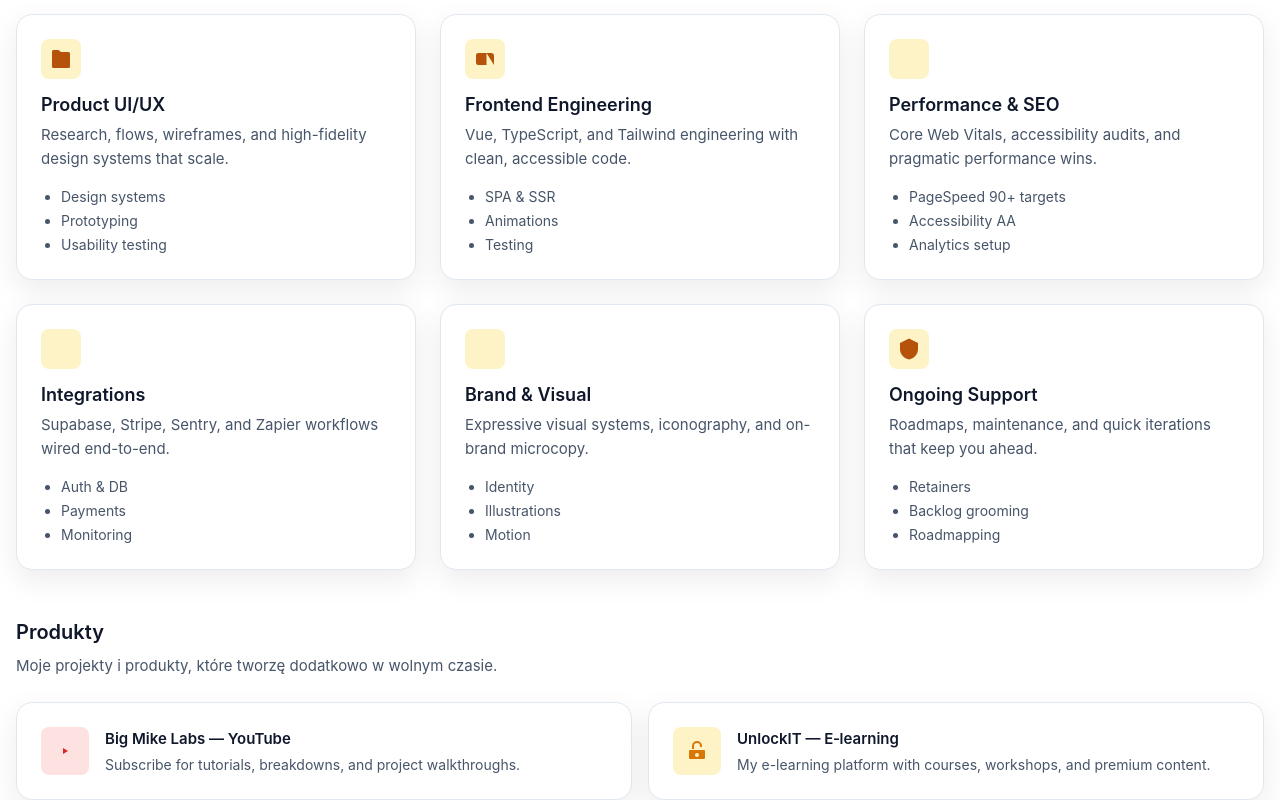
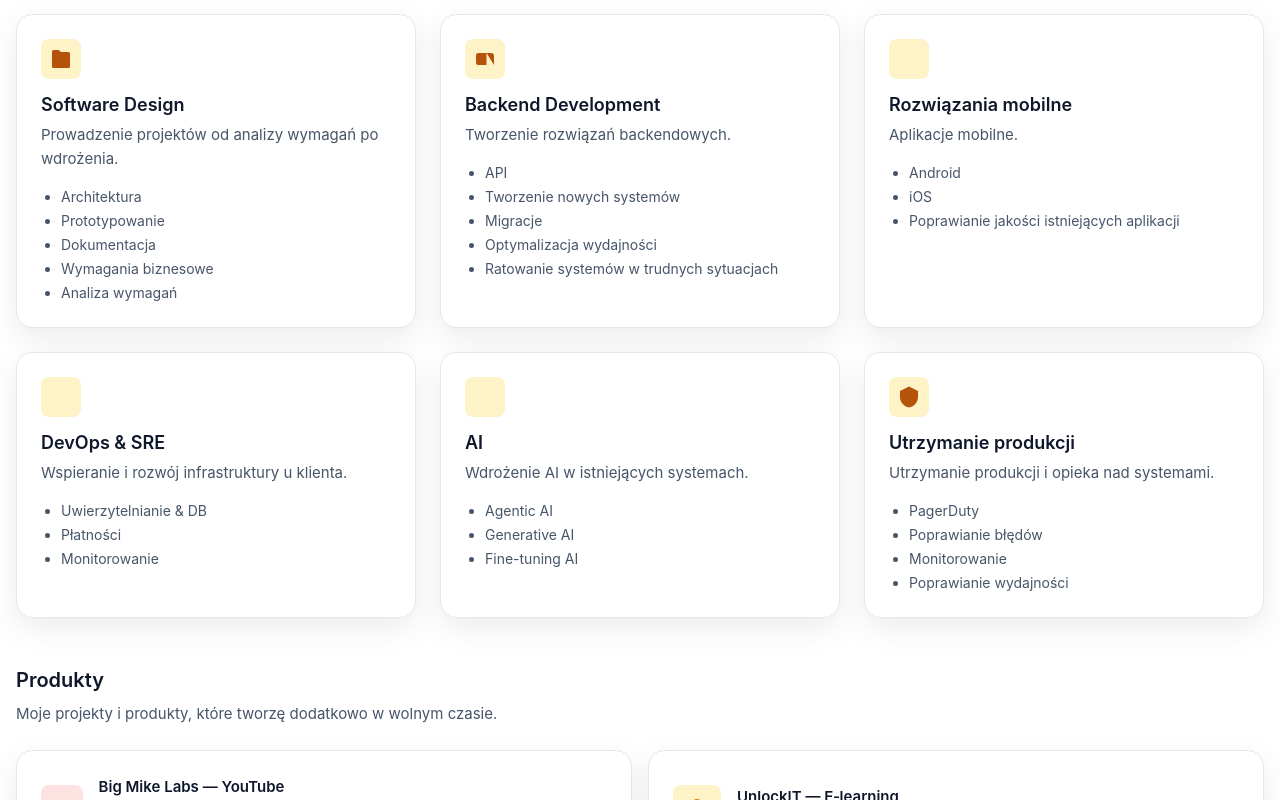
Before and after one commit to bigmikesolutions/webpage, a Vue app: page / in a window 1280 px wide. Shown: the part 920-1720 px from the top of the page. Built offline with nearby package versions, Linux system fonts and the light colour scheme.

Commit message:
pl translations

```diff
--- a/src/i18n/locales/en.json
+++ b/src/i18n/locales/en.json
@@ -30,13 +30,47 @@
   },
   "services": {
     "title": "Services",
-    "description": "Full-service product design and modern frontend engineering."
+    "description": "Full-service product design and modern frontend engineering.",
+    "items": [
+      {
+        "title": "Product UI/UX",
+        "description": "Research, flows, wireframes, and high-fidelity design systems that scale.",
+        "features": ["Design systems", "Prototyping", "Usability testing"]
+      },
+      {
+        "title": "Frontend Engineering",
+        "description": "Vue, TypeScript, and Tailwind engineering with clean, accessible code.",
+        "features": ["SPA & SSR", "Animations", "Testing"]
+      },
+      {
+        "title": "Performance & SEO",
+        "description": "Core Web Vitals, accessibility audits, and pragmatic performance wins.",
+        "features": ["PageSpeed 90+ targets", "Accessibility AA", "Analytics setup"]
+      },
+      {
+        "title": "Integrations",
+        "description": "Supabase, Stripe, Sentry, and Zapier workflows wired end-to-end.",
+        "features": ["Auth & DB", "Payments", "Monitoring"]
+      },
+      {
+        "title": "Brand & Visual",
+        "description": "Expressive visual systems, iconography, and on-brand microcopy.",
+        "features": ["Identity", "Illustrations", "Motion"]
+      },
+      {
+        "title": "Ongoing Support",
+        "description": "Roadmaps, maintenance, and quick iterations that keep you ahead.",
+        "features": ["Retainers", "Backlog grooming", "Roadmapping"]
+      }
+    ]
   },
   "products": {
     "title": "Products",
     "description": "Places where I share content and teach.",
     "youtube_title": "Big Mike Labs — YouTube",
-    "unlock_title": "UnlockIT — E‑learning"
+    "youtube_description": "Subscribe for tutorials, breakdowns, and project walkthroughs.",
+    "unlock_title": "UnlockIT — E‑learning",
+    "unlock_description": "My e-learning platform with courses, workshops, and premium content."
   },
   "cta": {
     "title": "Have a project? Let's make it shine.",
--- a/src/i18n/locales/pl.json
+++ b/src/i18n/locales/pl.json
@@ -30,13 +30,47 @@
   },
   "services": {
     "title": "Usługi",
-    "description": "Kompleksowe projektowanie i wdrożenie systemów."
+    "description": "Kompleksowe projektowanie i wdrożenie systemów.",
+    "items": [
+      {
+        "title": "Software Design",
+        "description": "Prowadzenie projektów od analizy wymagań po wdrożenia.",
+        "features": ["Architektura", "Prototypowanie", "Dokumentacja", "Wymagania biznesowe", "Analiza wymagań"]
+      },
+      {
+        "title": "Backend Development",
+        "description": "Tworzenie rozwiązań backendowych.",
+        "features": ["API", "Tworzenie nowych systemów", "Migracje", "Optymalizacja wydajności", "Ratowanie systemów w trudnych sytuacjach"]
+      },
+      {
+        "title": "Rozwiązania mobilne",
+        "description": "Aplikacje mobilne.",
+        "features": ["Android", "iOS", "Poprawianie jakości istniejących aplikacji"]
+      },
+      {
+        "title": "DevOps & SRE",
+        "description": "Wspieranie i rozwój infrastruktury u klienta.",
+        "features": ["Uwierzytelnianie & DB", "Płatności", "Monitorowanie"]
+      },
+      {
+        "title": "AI",
+        "description": "Wdrożenie AI w istniejących systemach.",
+        "features": ["Agentic AI", "Generative AI", "Fine-tuning AI"]
+      },
+      {
+        "title": "Utrzymanie produkcji",
+        "description": "Utrzymanie produkcji i opieka nad systemami.",
+        "features": ["PagerDuty", "Poprawianie błędów", "Monitorowanie", "Poprawianie wydajności"]
+      }
+    ]
   },
   "products": {
     "title": "Produkty",
     "description": "Moje projekty i produkty, które tworzę dodatkowo w wolnym czasie.",
     "youtube_title": "Big Mike Labs — YouTube",
-    "unlock_title": "UnlockIT — E‑learning"
+    "youtube_description": "Pragmatycznie o technologii, AI, programowaniu i innych ciekawostkach ze świata nauki.",
+    "unlock_title": "UnlockIT — E‑learning",
+    "unlock_description": "Platforma e-learningowa ze szkoleniami."
   },
   "cta": {
     "title": "Jestem zainteresowany współpracą? Napisz!",
--- a/src/pages/Home.vue
+++ b/src/pages/Home.vue
@@ -85,9 +85,10 @@
         }}</RouterLink>
       </div>
       <div class="mt-8 grid gap-6 sm:grid-cols-2 lg:grid-cols-3">
-        <article class="card">
+        <article v-for="(service, index) in services" :key="index" class="card">
           <div class="card-icon">
             <svg
+              v-if="index === 0"
               xmlns="http://www.w3.org/2000/svg"
               viewBox="0 0 24 24"
               fill="currentColor"
@@ -97,18 +98,8 @@
                 d="M3 4.5A1.5 1.5 0 0 1 4.5 3h4.757a1.5 1.5 0 0 1 1.06.44l1.243 1.243c.28.28.662.439 1.06.439H19.5A1.5 1.5 0 0 1 21 6.622v12.878A1.5 1.5 0 0 1 19.5 21h-15A1.5 1.5 0 0 1 3 19.5z"
               />
             </svg>
-          </div>
-          <h3>Product UI/UX</h3>
-          <p>Research, flows, wireframes, and high-fidelity design systems that scale.</p>
-          <ul class="feature-list">
-            <li>Design systems</li>
-            <li>Prototyping</li>
-            <li>Usability testing</li>
-          </ul>
-        </article>
-        <article class="card">
-          <div class="card-icon">
             <svg
+              v-else-if="index === 1"
               xmlns="http://www.w3.org/2000/svg"
               viewBox="0 0 24 24"
               fill="currentColor"
@@ -118,18 +109,8 @@
                 d="M13.5 6H5.25A2.25 2.25 0 0 0 3 8.25v7.5A2.25 2.25 0 0 0 5.25 18h8.25m0-12H18a3 3 0 0 1 3 3v9m-7.5-12v12m0 0H5.25"
               />
             </svg>
-          </div>
-          <h3>Frontend Engineering</h3>
-          <p>Vue, TypeScript, and Tailwind engineering with clean, accessible code.</p>
-          <ul class="feature-list">
-            <li>SPA & SSR</li>
-            <li>Animations</li>
-            <li>Testing</li>
-          </ul>
-        </article>
-        <article class="card">
-          <div class="card-icon">
             <svg
+              v-else-if="index === 2"
               xmlns="http://www.w3.org/2000/svg"
               viewBox="0 0 24 24"
               fill="currentColor"
@@ -137,18 +118,8 @@
             >
               <path d="M4.5 6.75h15m-15 3.75h15m-15 3.75h15M4.5 18h15" />
             </svg>
-          </div>
-          <h3>Performance & SEO</h3>
-          <p>Core Web Vitals, accessibility audits, and pragmatic performance wins.</p>
-          <ul class="feature-list">
-            <li>PageSpeed 90+ targets</li>
-            <li>Accessibility AA</li>
-            <li>Analytics setup</li>
-          </ul>
-        </article>
-        <article class="card">
-          <div class="card-icon">
             <svg
+              v-else-if="index === 3"
               xmlns="http://www.w3.org/2000/svg"
               viewBox="0 0 24 24"
               fill="currentColor"
@@ -156,18 +127,8 @@
             >
               <path d="M12 3v18m9-9H3" />
             </svg>
-          </div>
-          <h3>Integrations</h3>
-          <p>Supabase, Stripe, Sentry, and Zapier workflows wired end-to-end.</p>
-          <ul class="feature-list">
-            <li>Auth & DB</li>
-            <li>Payments</li>
-            <li>Monitoring</li>
-          </ul>
-        </article>
-        <article class="card">
-          <div class="card-icon">
             <svg
+              v-else-if="index === 4"
               xmlns="http://www.w3.org/2000/svg"
               viewBox="0 0 24 24"
               fill="currentColor"
@@ -177,18 +138,8 @@
                 d="M16.5 7.125V3.75m0 0h3.375M16.5 3.75l3.75 3.75M7.5 16.875v3.375m0 0H4.125M7.5 20.25l-3.75-3.75M3 12h18"
               />
             </svg>
-          </div>
-          <h3>Brand & Visual</h3>
-          <p>Expressive visual systems, iconography, and on-brand microcopy.</p>
-          <ul class="feature-list">
-            <li>Identity</li>
-            <li>Illustrations</li>
-            <li>Motion</li>
-          </ul>
-        </article>
-        <article class="card">
-          <div class="card-icon">
             <svg
+              v-else
               xmlns="http://www.w3.org/2000/svg"
               viewBox="0 0 24 24"
               fill="currentColor"
@@ -199,12 +150,10 @@
               />
             </svg>
           </div>
-          <h3>Ongoing Support</h3>
-          <p>Roadmaps, maintenance, and quick iterations that keep you ahead.</p>
+          <h3>{{ service.title }}</h3>
+          <p>{{ service.description }}</p>
           <ul class="feature-list">
-            <li>Retainers</li>
-            <li>Backlog grooming</li>
-            <li>Roadmapping</li>
+            <li v-for="(feature, idx) in service.features" :key="idx">{{ feature }}</li>
           </ul>
         </article>
       </div>
@@ -235,7 +184,7 @@
             <div>
               <h4 class="font-semibold">{{ $t('products.youtube_title') }}</h4>
               <p class="mt-1 text-sm text-slate-600">
-                Subscribe for tutorials, breakdowns, and project walkthroughs.
+                {{ $t('products.youtube_description') }}
               </p>
             </div>
           </a>
@@ -265,7 +214,7 @@
             <div>
               <h4 class="font-semibold">{{ $t('products.unlock_title') }}</h4>
               <p class="mt-1 text-sm text-slate-600">
-                My e-learning platform with courses, workshops, and premium content.
+                {{ $t('products.unlock_description') }}
               </p>
             </div>
           </a>
@@ -290,7 +239,19 @@
 </template>
 
 <script setup lang="ts">
+import { computed } from 'vue'
+import { useI18n } from 'vue-i18n'
 import { RouterLink } from 'vue-router'
+
+const { tm } = useI18n()
+
+interface Service {
+  title: string
+  description: string
+  features: string[]
+}
+
+const services = computed<Service[]>(() => tm('services.items') as Service[])
 </script>
 
 <style scoped>
```
